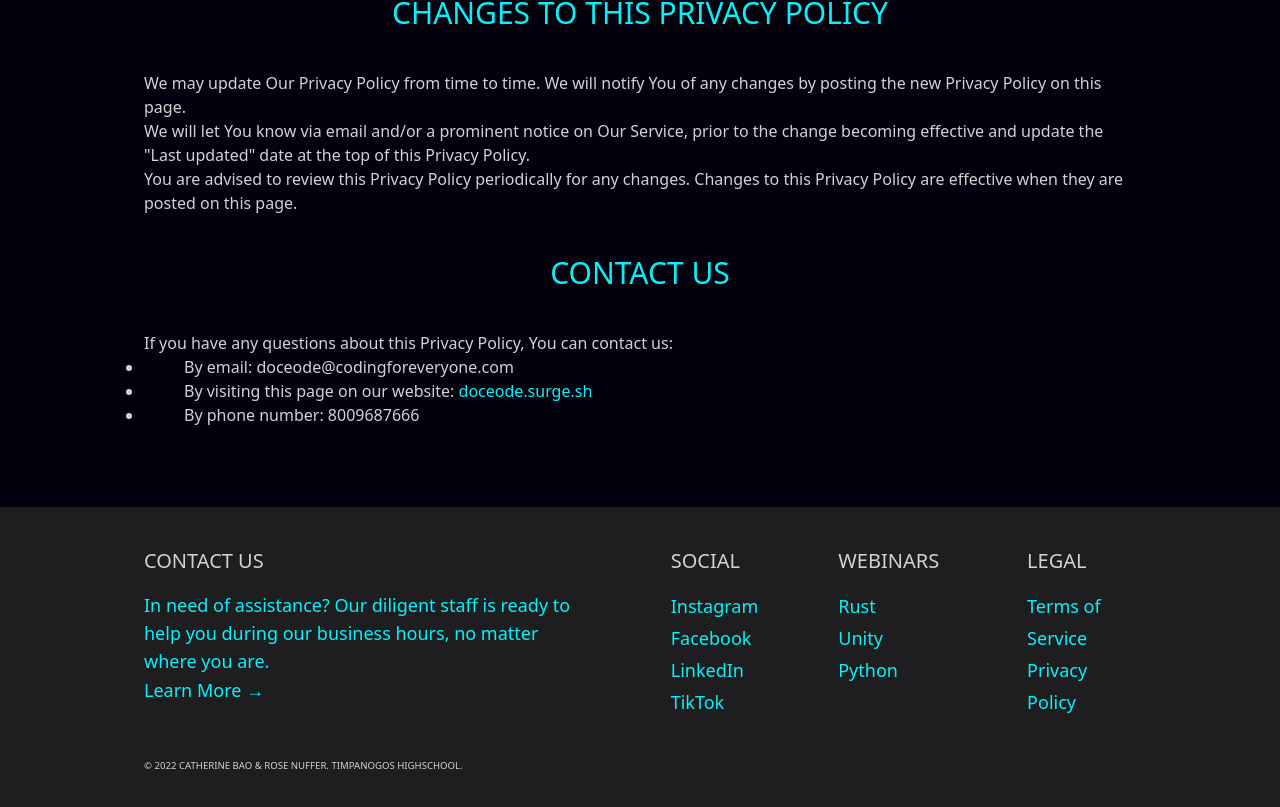
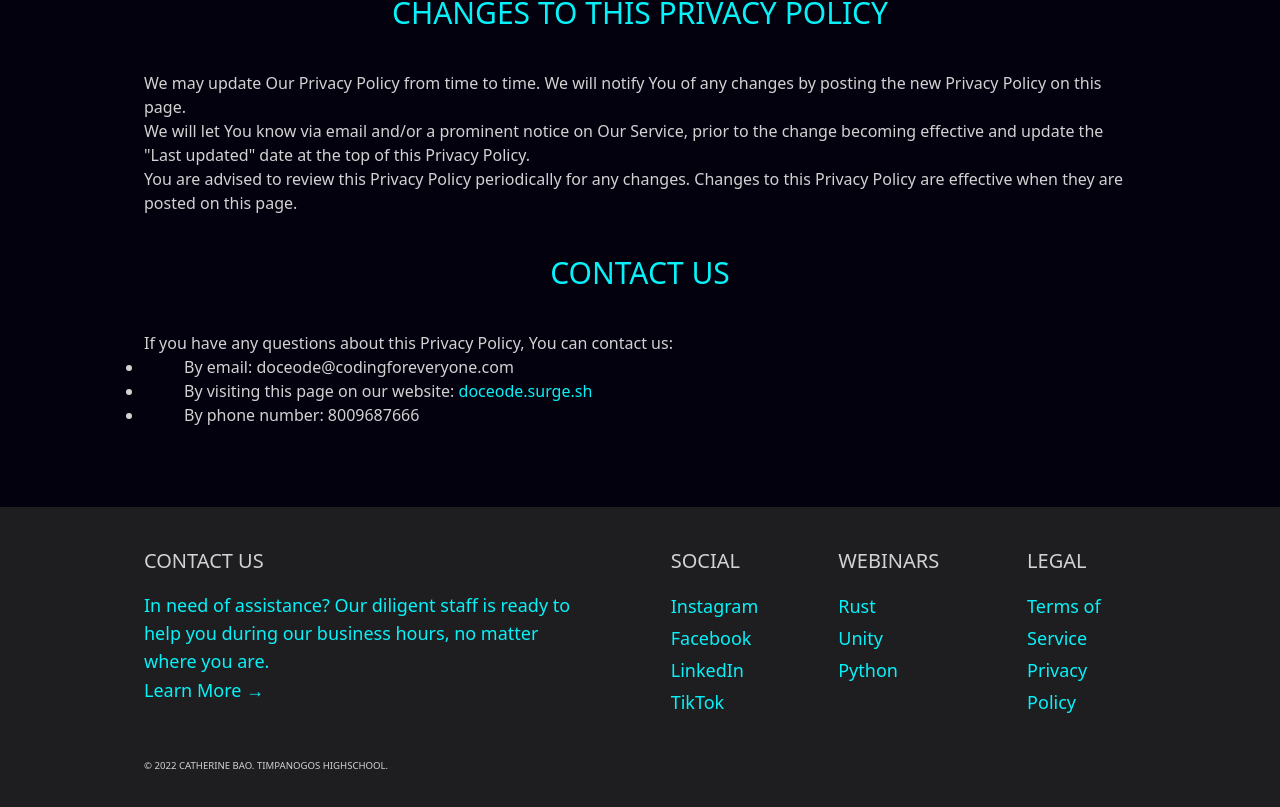
Before and after one commit to CatherineBao/doceodeweb, a React (Vite) app: page /legal/privacy-policy in a window 1280 px wide. Shown: the part 6225-7032 px from the top of the page. Built offline with nearby package versions, Linux system fonts and the light colour scheme.

Commit message:
Update Footer.jsx

```diff
--- a/src/components/Footer.jsx
+++ b/src/components/Footer.jsx
@@ -36,7 +36,7 @@ const Footer = () => {
       </div>
   	</div>
       <div className='text-[0.6em] text-white-gray text-center lg:text-left mt-10'>
-        © 2022 CATHERINE BAO & ROSE NUFFER. TIMPANOGOS HIGHSCHOOL.
+        © 2022 CATHERINE BAO. TIMPANOGOS HIGHSCHOOL.
       </div>
       </div>
   )
```
